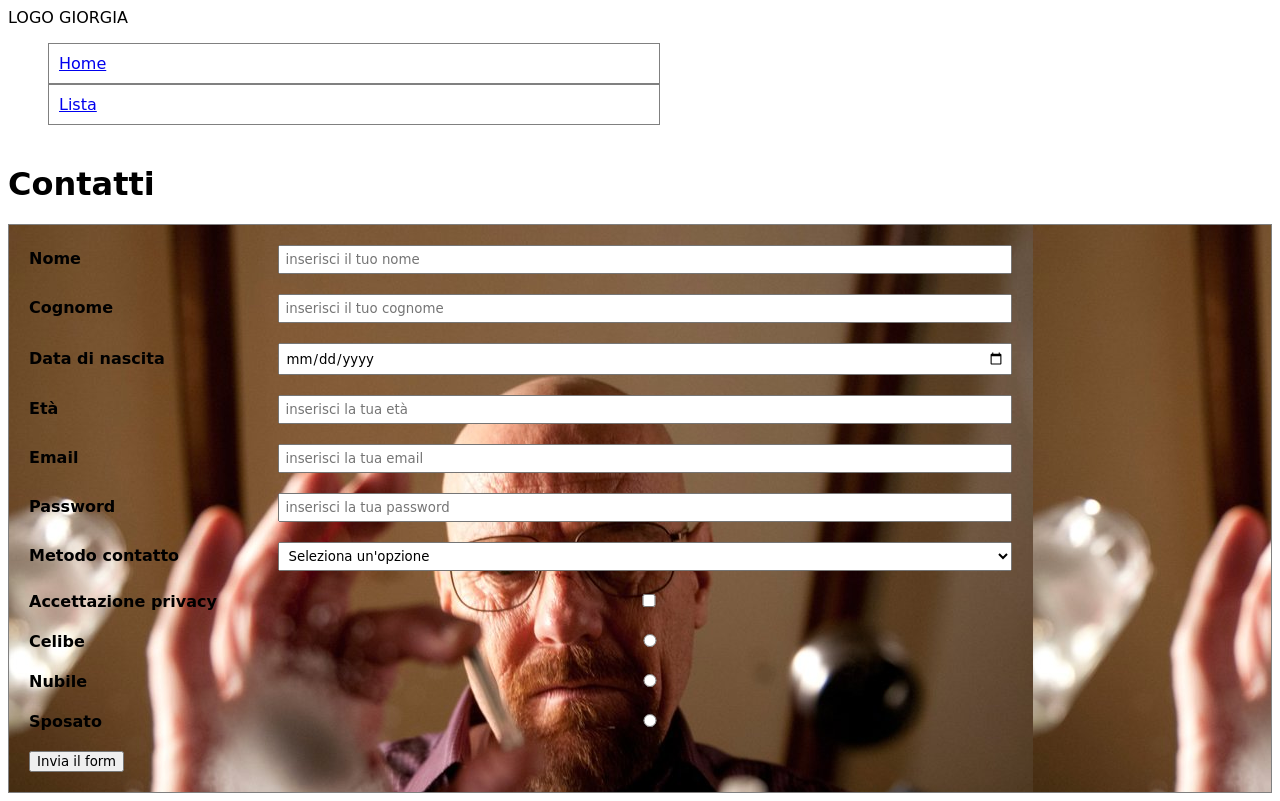
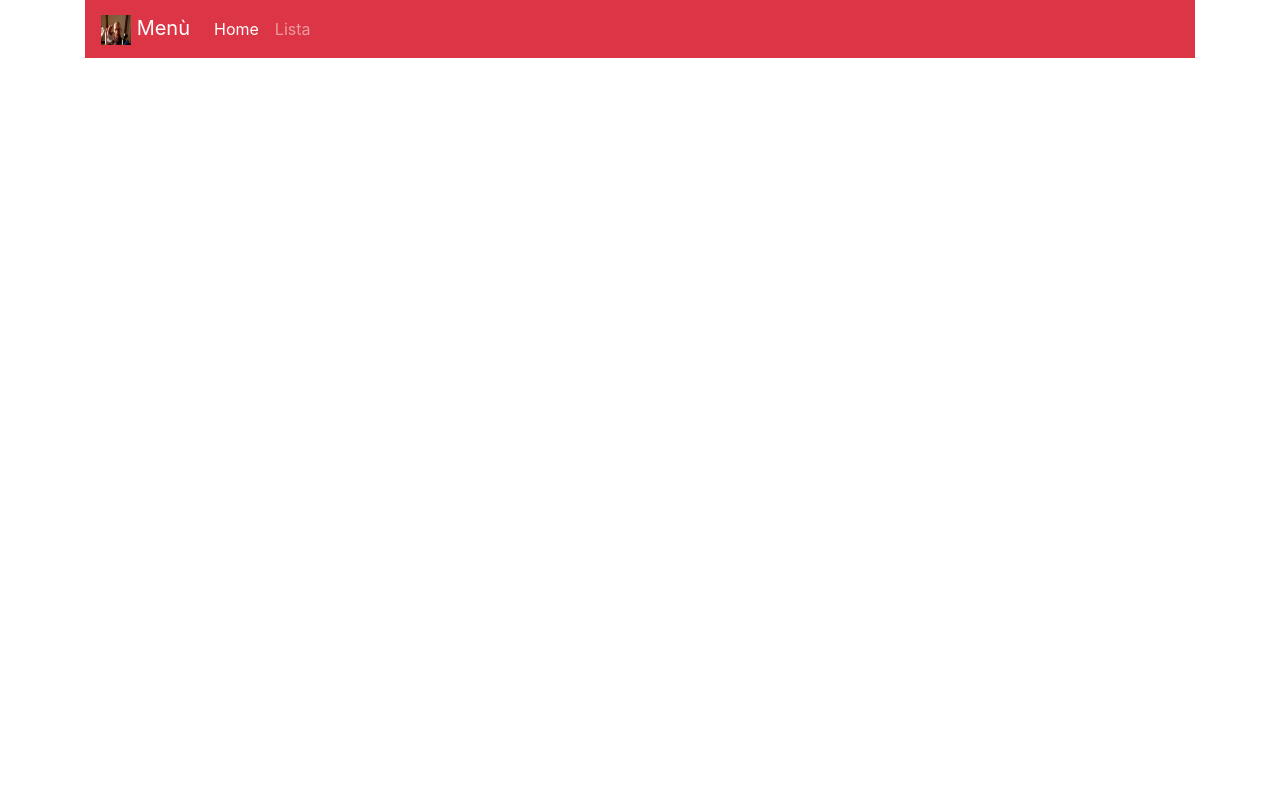
Before and after one commit to giorgia97/giorgia97.github.io, a plain HTML site: page contatti.html in a window 1280 px wide. Drawn offline with nearby package versions, Linux system fonts and the light colour scheme; a web font is replaced by a local one.

Commit message:
riorganizzazione dei 3 file

```diff
--- a/contatti.html
+++ b/contatti.html
@@ -4,98 +4,39 @@
 <head>
     <meta charset="UTF-8">
     <meta name="viewport" content="width=device-width, initial-scale=1.0">
+    <link rel="stylesheet" href="https://stackpath.bootstrapcdn.com/bootstrap/4.1.1/css/bootstrap.min.css" integrity="sha384-WskhaSGFgHYWDcbwN70/dfYBj47jz9qbsMId/iRN3ewGhXQFZCSftd1LZCfmhktB" crossorigin="anonymous">
     <meta http-equiv="X-UA-Compatible" content="ie=edge">
-    <link rel="stylesheet" href="./css/style.css" />
-    <link href="https://fonts.googleapis.com/css?family=Yatra+One" rel="stylesheet" />
+    <!-- <link rel="stylesheet" href="./css/style.css" />
+    <link href="https://fonts.googleapis.com/css?family=Yatra+One" rel="stylesheet" /> -->
 
     <title>I miei contatti</title>
 </head>
 
 <body>
-    <header class="withborder">
-        <span class="titolo">LOGO</span>
-        <span class="titolo">GIORGIA</span>
-        <nav>
-            <ul>
-                <li>
-                    <a href="index.html">Home</a>
-                </li>
-                <li>
-                    <a href="Lista.html" target="_blank">Lista</a>
-                </li>
-            </ul>
-        </nav>
-    </header>
+    <div class="container-fluid">
 
-    <div>
-        <h1>Contatti</h1>
-        <form action="">
-
-            <div class="formItem">
-                <label for="Nome">Nome</label>
-                <input type="text" name="Nome" placeholder="inserisci il tuo nome" required/>
-            </div>
-
-            <div class="formItem">
-                <label for="Cognome">Cognome</label>
-                <input type="text" name="Cognome" placeholder="inserisci il tuo cognome" required />
-            </div>
-
-            <div class="formItem">
-                <label for="Data">Data di nascita</label>
-                <input type="date" name="Data" placeholder="inserisci la tua data di nascita" required />
-            </div>
-
-            <div class="formItem">
-                <label for="Età">Età</label>
-                <input type="number" name="Età" placeholder="inserisci la tua età" min="18" max="50"/>
-            </div>
-
-            <div class="formItem">
-                <label for="Email">Email</label>
-                <input type="email" name="Email" placeholder="inserisci la tua email" required />
-            </div>
-
-            <div class="formItem">
-                <label for="Password">Password</label>
-                <input type="password" name="Password" placeholder="inserisci la tua password" required />
-            </div>
-
-            <div class="formItem">
-                <label for="type">Metodo contatto</label>
-                <select name="type" required>
-                    <option value="" disabled selected >Seleziona un'opzione</option>
-                    <option value="">Email</option>
-                    <option value="">Telefono</option>
-                    <option value="">Posta</option>
-                </select>
-            </div>
-
-            <div class="formItem">
-                <label for="Privacy">Accettazione privacy</label>
-                <input type="checkbox" name="privacy" required />
-            </div>
-
-            <div class="formItem">
-                    <label for="Privacy">Celibe</label>
-                    <input type="radio" name="radio" value="celibe" required />
+        <div class="container">
+            <nav class="navbar navbar-expand-lg navbar-dark bg-danger">
+                <a class="navbar-brand" href="#"> <img src="immagine/TV-Shows-Like-Breaking-Bad.jpg" height="30" width="30" alt=""> Menù </a>
+                <button class="navbar-toggler" type="button" data-toggle="collapse" data-target="#navbarNav" aria-controls="navbarNav" aria-expanded="false" aria-label="Toggle navigation">
+                                <span class="navbar-toggler-icon"></span>
+                                </button>
+                <div class="collapse navbar-collapse" id="navbarNav">
+                    <ul class="navbar-nav">
+                        <li class="nav-item active">
+                            <a class="nav-link" href="index.html"> Home <span class="sr-only">(current)</span></a>
+                        </li>
+                        <li class="nav-item">
+                            <a class="nav-link" href="Lista.html">Lista</a>
+                        </li>
+                    </ul>
                 </div>
-
-                <div class="formItem">
-                        <label for="Privacy">Nubile</label>
-                        <input type="radio" name="radio" value="nubile" required />
-                    </div>
-
-                    <div class="formItem">
-                            <label for="Privacy">Sposato</label>
-                            <input type="radio" name="radio" value="sposato" required />
-                        </div>
-
-            <input type="submit" value="Invia il form">
-
-
-        </form>
+            </nav>
+        </div>
     </div>
+    <script src="https://code.jquery.com/jquery-3.3.1.slim.min.js" integrity="sha384-q8i/X+965DzO0rT7abK41JStQIAqVgRVzpbzo5smXKp4YfRvH+8abtTE1Pi6jizo" crossorigin="anonymous"></script>
+    <script src="https://cdnjs.cloudflare.com/ajax/libs/popper.js/1.14.3/umd/popper.min.js" integrity="sha384-ZMP7rVo3mIykV+2+9J3UJ46jBk0WLaUAdn689aCwoqbBJiSnjAK/l8WvCWPIPm49" crossorigin="anonymous"></script>
+    <script src="https://stackpath.bootstrapcdn.com/bootstrap/4.1.1/js/bootstrap.min.js" integrity="sha384-smHYKdLADwkXOn1EmN1qk/HfnUcbVRZyYmZ4qpPea6sjB/pTJ0euyQp0Mk8ck+5T" crossorigin="anonymous"></script>
 
 </body>
 
--- a/css/style.css
+++ b/css/style.css
@@ -11,7 +11,7 @@ header {
     border: 1px solid #921960;
     background-color: #e9b3d2;
     transition: background-color 1s cubic-bezier(0.4, 0, 0.2, 1);
-    ;
+    width: 100%;
 }
 
 .bottone:hover {
@@ -79,3 +79,12 @@ nav li {
     display: inline-block;
     font-weight: 700;
 }
+
+@media(max-width: 600px) {
+    body {
+        background-color: red;
+    }
+    .bottone {
+        width: 100%;
+    }
+}
```
Also changed, not shown: Lista.html (+25 -28 lines), index.html (+28 -22 lines).
